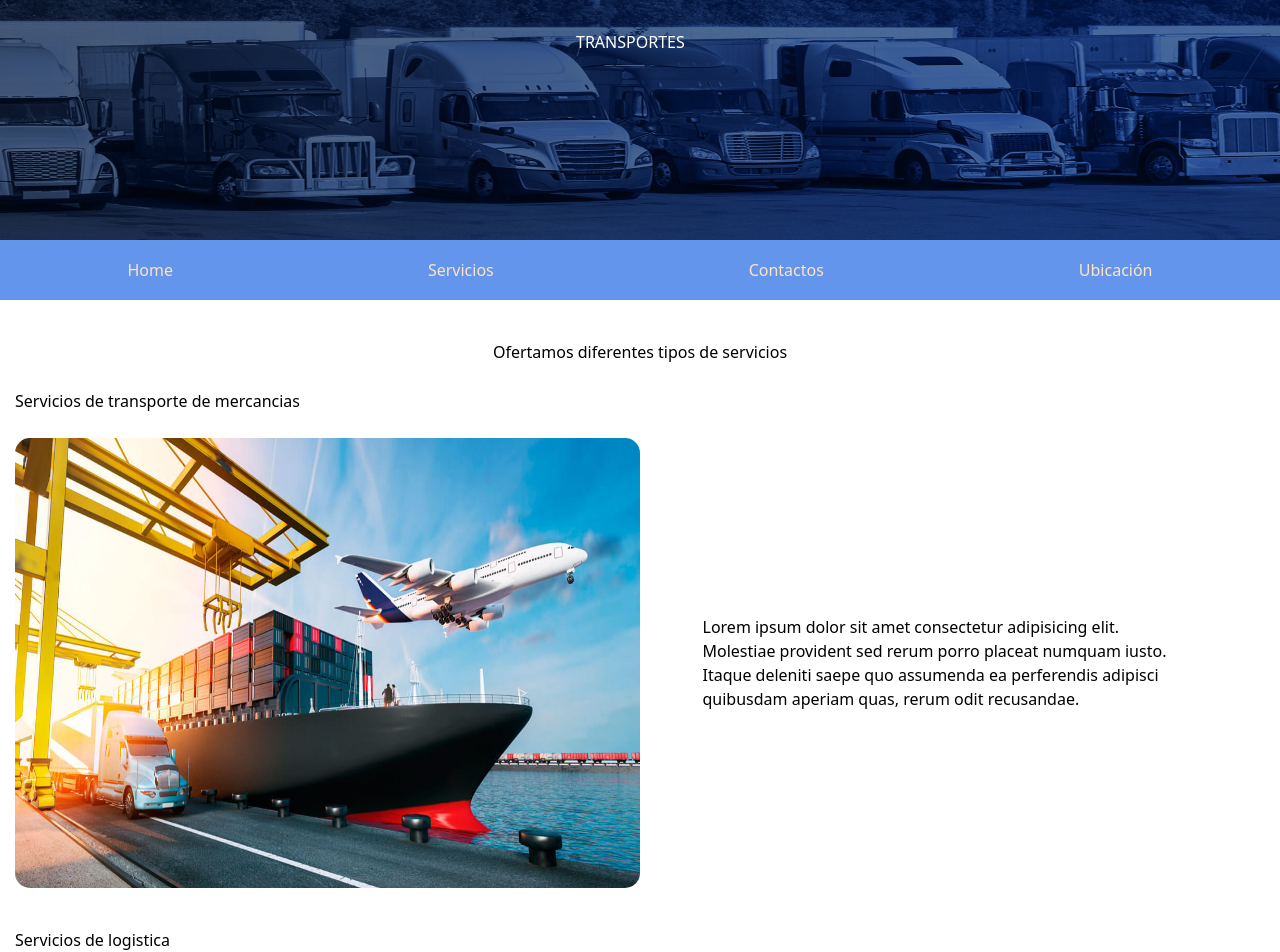
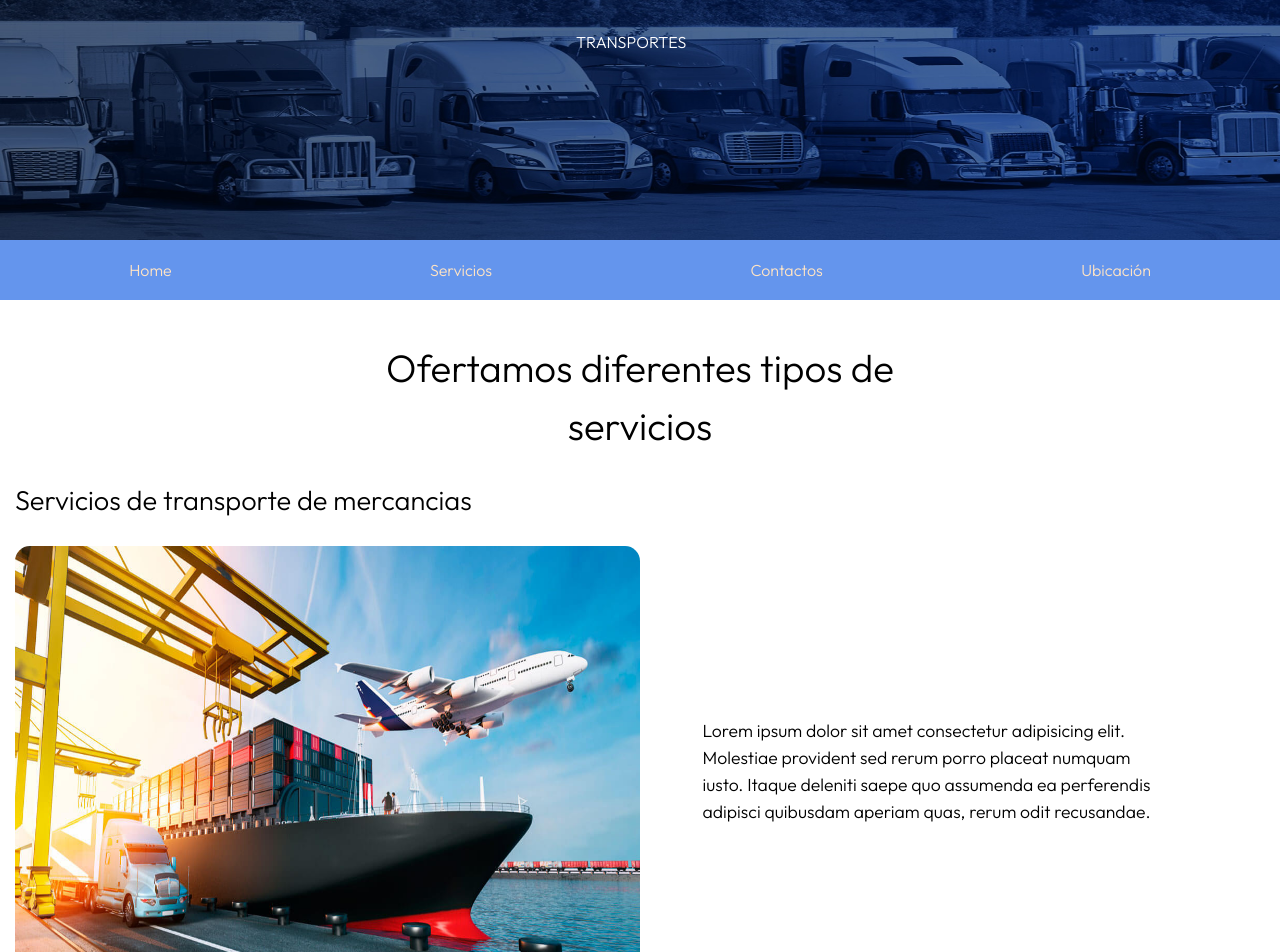
Before and after one commit to BryanGordon/transporte, a React (Vite) app: page / in a window 1280 px wide. Shown: the top 952 px of the page. Built offline with nearby package versions, Linux system fonts and the light colour scheme.

Commit message:
Update global styles

```diff
--- a/src/index.css
+++ b/src/index.css
@@ -1,6 +1,11 @@
 @tailwind base;
 @tailwind components;
 @tailwind utilities;
+
+html {
+  font-family: 'Outfit','Courier New', Courier, monospace;
+  font-weight: 300;
+}
 
 main {
   min-height: 100vh;
@@ -17,8 +22,15 @@ h1 {
   max-width: 50vw;
   margin: 0 auto;
   padding-bottom: 25px;
+  font-size: 2.4em;
 }
 
 h2 {
   margin-bottom: 25px;
+  font-size: 1.7em;
 }
+
+p {
+  font-size: 1.1em;
+  line-height: 1.7rem;
+}
```
